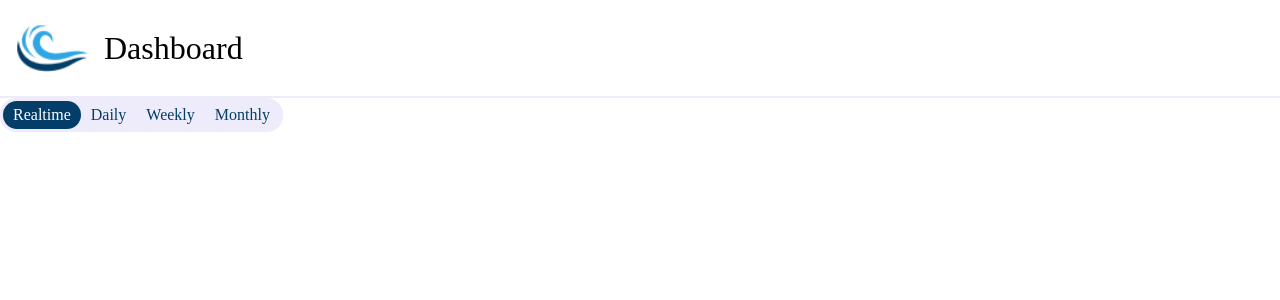
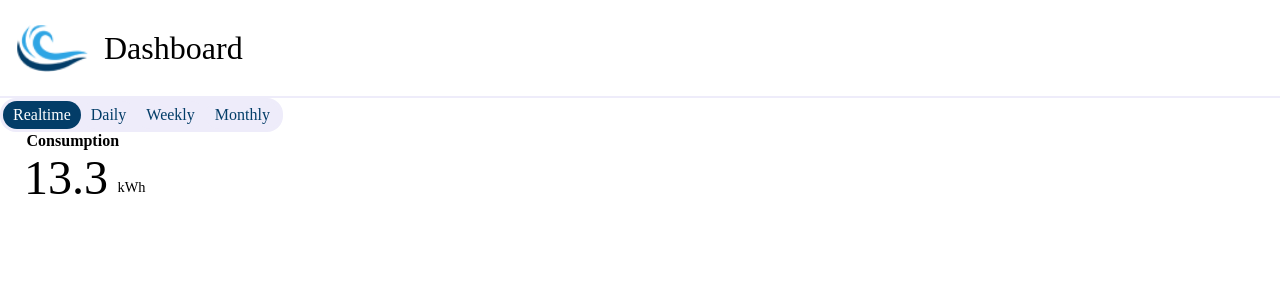
Before and after one commit to PI2-Eolo/frontend, a React (Create React App) app: page / in a window 1280 px wide. Shown: the top 300 px of the page. Built offline with nearby package versions, Linux system fonts and the light colour scheme.

Commit message:
Creation of metric info component

```diff
--- a/src/App.tsx
+++ b/src/App.tsx
@@ -3,6 +3,7 @@ import logo from "./logo.svg";
 import "./App.css";
 import Header from "./components/Header";
 import Selector from "./components/Selector";
+import MetricInfo from "./components/MetricInfo";
 
 function App() {
   return (
@@ -28,6 +29,11 @@ function App() {
           },
         ]}
       />
+      <MetricInfo
+        label="Consumption"
+        value="13.3"
+        unit="kWh"
+      />
     </div>
   );
 }
--- /dev/null
+++ b/src/components/MetricInfo/index.css
@@ -0,0 +1,33 @@
+.metric-info-container {
+    display: flex;
+    flex-direction: column;
+    width: fit-content;
+}
+
+.value-container {
+    display: flex;
+    flex-direction: row;
+    align-items: flex-end;
+    justify-content: center;
+}
+
+.label {
+    font-family: "Poppins-Thin";
+    font-size: 1em;
+    font-weight: 600;
+}
+
+.value {
+    font-family: "Poppins-Thin";
+    font-weight: 100;
+    font-size: 3em;
+    margin-right: 0.2em;
+    margin-left: 0.5em;
+}
+
+.unit {
+    font-family: "Poppins-Thin";
+    font-weight: 100;
+    font-size: 0.9em;
+    margin-bottom: 0.6em;
+}
--- /dev/null
+++ b/src/components/MetricInfo/index.tsx
@@ -0,0 +1,22 @@
+import React from "react";
+import "./index.css";
+
+interface MetricInforProps {
+  label: string;
+  value: string;
+  unit: string;
+}
+
+const MetricInfo = ({ label, value, unit }: MetricInforProps) => {
+  return (
+    <div className="metric-info-container">
+      <span className="label">{label}</span>
+      <div className="value-container">
+        <span className="value">{value}</span>
+        <span className="unit">{unit}</span>
+      </div>
+    </div>
+  );
+};
+
+export default MetricInfo;
--- a/src/components/Selector/index.css
+++ b/src/components/Selector/index.css
@@ -34,8 +34,3 @@ button:hover {
     background-color: #033d68;
     color: #ffffff;
 }
-
-@font-face {
-    font-family: "Poppins Thin";
-    src: local("Poppins Thin"), url(../../assets/fonts/Poppins-Thin.ttf) format("ttf");
-}
--- a/src/index.css
+++ b/src/index.css
@@ -1,13 +1,15 @@
 body {
-  margin: 0;
-  font-family: -apple-system, BlinkMacSystemFont, 'Segoe UI', 'Roboto', 'Oxygen',
-    'Ubuntu', 'Cantarell', 'Fira Sans', 'Droid Sans', 'Helvetica Neue',
-    sans-serif;
-  -webkit-font-smoothing: antialiased;
-  -moz-osx-font-smoothing: grayscale;
+    margin: 0;
+    font-family: -apple-system, BlinkMacSystemFont, 'Segoe UI', 'Roboto', 'Oxygen', 'Ubuntu', 'Cantarell', 'Fira Sans', 'Droid Sans', 'Helvetica Neue', sans-serif;
+    -webkit-font-smoothing: antialiased;
+    -moz-osx-font-smoothing: grayscale;
 }
 
 code {
-  font-family: source-code-pro, Menlo, Monaco, Consolas, 'Courier New',
-    monospace;
+    font-family: source-code-pro, Menlo, Monaco, Consolas, 'Courier New', monospace;
 }
+
+@font-face {
+    font-family: 'Poppins Thin';
+    src: local('Poppins Thin'), url(./assets/fonts/Poppins-Thin.ttf) format('ttf');
+}
```
